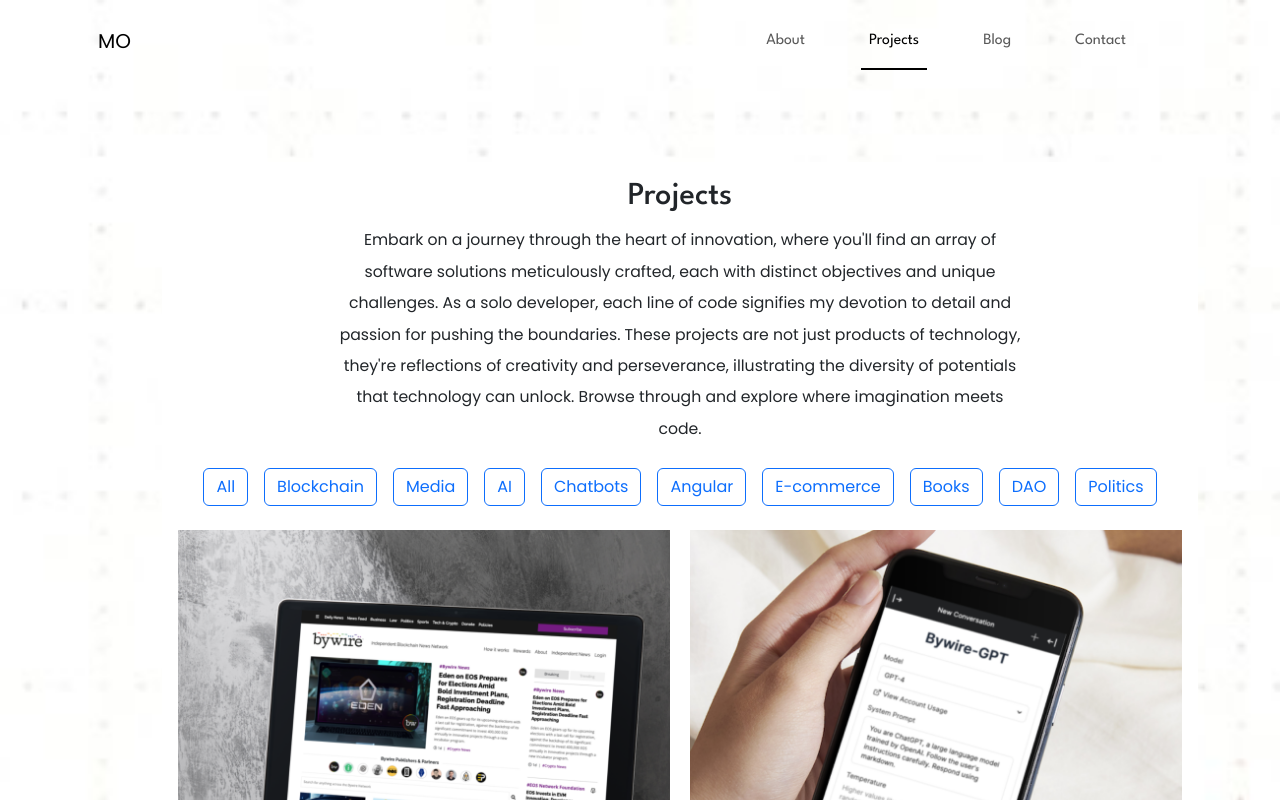
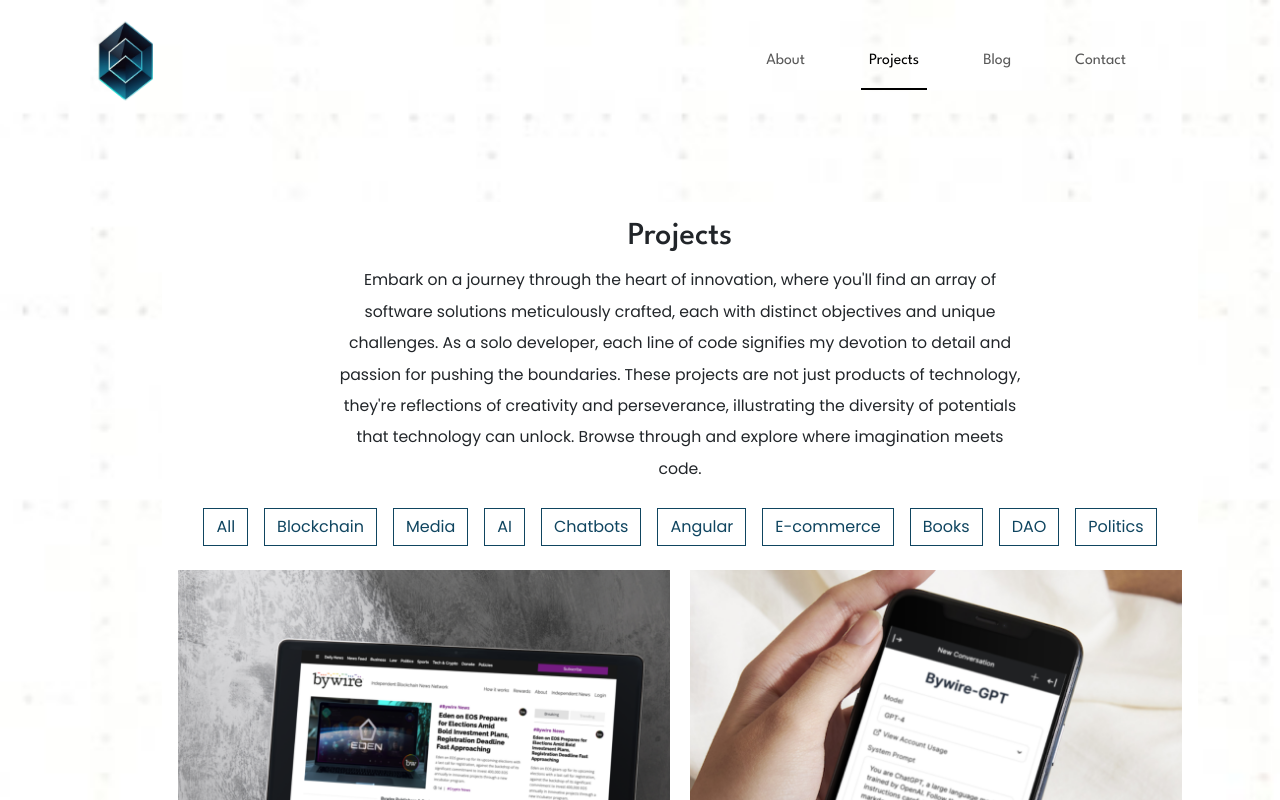
Before and after one commit to Bywire-News-Official/mike.website, a Next.js app in the folder blogr-nextjs-prisma/: page /projects in a window 1280 px wide. Shown: the top 800 px of the page. Built offline with nearby package versions, Linux system fonts and the light colour scheme.

Commit message:
new logo and new colour scheme to match logo for buttons and links

```diff
--- a/blogr-nextjs-prisma/components/Header.tsx
+++ b/blogr-nextjs-prisma/components/Header.tsx
@@ -8,7 +8,9 @@ const Header: React.FC = () => {
   return (
     <nav className="navbar navbar-expand-lg navbar-light bg-light p-3">
       <Link href="/">
-        <a className={'navbar-brand' + (router.pathname === '/' ? ' active' : '')}>MO</a>
+      <a className={'navbar-brand' + (router.pathname === '/' ? ' active' : '')}>
+          <img src="/logo.png" alt="logo" height="80" width="55" />
+        </a>
       </Link>
       <button className="navbar-toggler" type="button" data-bs-toggle="collapse" data-bs-target="#navbarNav" aria-controls="navbarNav" aria-expanded="false" aria-label="Toggle navigation">
         <span className="navbar-toggler-icon"></span>
--- a/blogr-nextjs-prisma/styles/globals.css
+++ b/blogr-nextjs-prisma/styles/globals.css
@@ -56,20 +56,20 @@ html body .whitebk {
 }
 
 html body a {
-  color: #4a7f9a;
+  color: #0f4560;
   text-decoration: none;  /* Optional: Removes underline */
 }
 
 html body a:hover {
-  color: #39677c;  /* Darker blue on hover */
+  color: #082635;  /* Darker blue on hover */
 }
 
 html body a:active {
-  color: #2d5065;  /* Even darker blue when active */
+  color: #031823;  /* Even darker blue when active */
 }
 
 html body a:focus {
-  color: #2d5065;  /* Even darker blue when focused */
+  color: #031823;  /* Even darker blue when focused */
   outline: none;  /* Optional: Removes outline */
 }
 
@@ -118,3 +118,15 @@ html body a:focus {
 .smallText {
   font-size: 12px;
 }
+
+.btn-outline-primary {
+  color: #0f4560;
+  border-color: #0f4560;
+  border-radius: 0;
+}
+
+.btn-outline-primary:hover {
+  color: white;
+  border-color: #0f4560;
+  background-color: #0f4560;
+}
```
Also changed, not shown: blogr-nextjs-prisma/public/logo.png (added).
